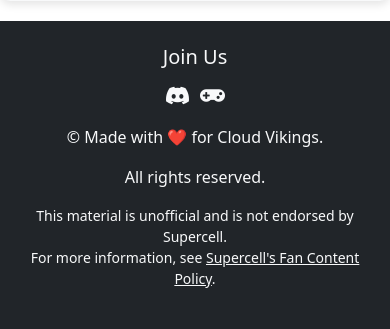
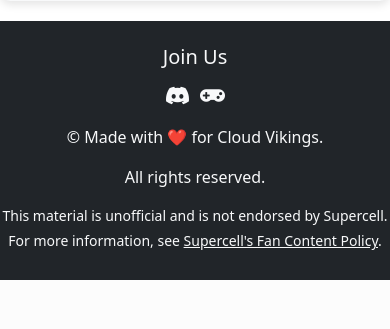
Before and after one commit to mctrinity/cloudvikingswebsite, a Flask app: page /widgets in a window 390 px wide. Shown: the part 719-1048 px from the top of the page. After the commit the page ends 999 px from the top, so only its background shows below. Run offline with Flask 3, Linux system fonts and the light colour scheme; style sheets or scripts are compiled from the project's sources; some libraries are stand-ins or nearby versions.

Commit message:
tweak some more the footer container

```diff
--- a/static/css/style.css
+++ b/static/css/style.css
@@ -285,10 +285,30 @@ h2 {
 footer {
     background-color: #343a40;
     padding: 20px 0;
+    margin: 0; /* Ensure no extra margin */
+    width: 100%; /* Make sure it spans the full width */
 }
 
-footer h5 {
-    font-size: 1.25rem;
+footer .container-fluid {
+    padding-left: 0; /* Remove padding on the left */
+    padding-right: 0; /* Remove padding on the right */
+    margin-left: 0; /* Remove any margin on the left */
+    margin-right: 0; /* Remove any margin on the right */
+    width: 100%; /* Ensure the container takes the full width */
+}
+
+@media (max-width: 768px) {
+    footer {
+        padding-left: 0; /* Remove padding on the left for small screens */
+        padding-right: 0; /* Remove padding on the right for small screens */
+    }
+
+    footer .container-fluid {
+        padding-left: 0; /* Ensure there's no padding on small screens */
+        padding-right: 0;
+        margin-left: 0;
+        margin-right: 0;
+    }
 }
 
 footer a {
@@ -325,13 +345,15 @@ footer a:hover {
 
 .disclaimer-text {
     font-size: 0.875rem;
-    line-height: 1.5;
+    line-height: 1.5;  /* Ensures consistent line spacing */
+    margin-bottom: 0.3rem; /* Adjust as needed to control the gap between lines */
 }
 
 .disclaimer-text a {
     font-size: inherit;
     color: #f1c40f;
 }
+
 
 /* Ensure the footer reaches the edges of the screen */
 @media (max-width: 768px) {
--- a/templates/base.html
+++ b/templates/base.html
@@ -79,10 +79,13 @@
             <p>&copy; {{ current_year }} Made with ❤️ for Cloud Vikings.</p>
             <p>All rights reserved.</p>
             <p class="disclaimer-text">
-                This material is unofficial and is not endorsed by Supercell. <br>
+                This material is unofficial and is not endorsed by Supercell.
+            </p>
+            <p class="disclaimer-text">
                 For more information, see
                 <a href="https://www.supercell.com/fan-content-policy/" class="text-light">Supercell's Fan Content Policy</a>.
             </p>
+
             </div>
         </div>
         </div>
```
